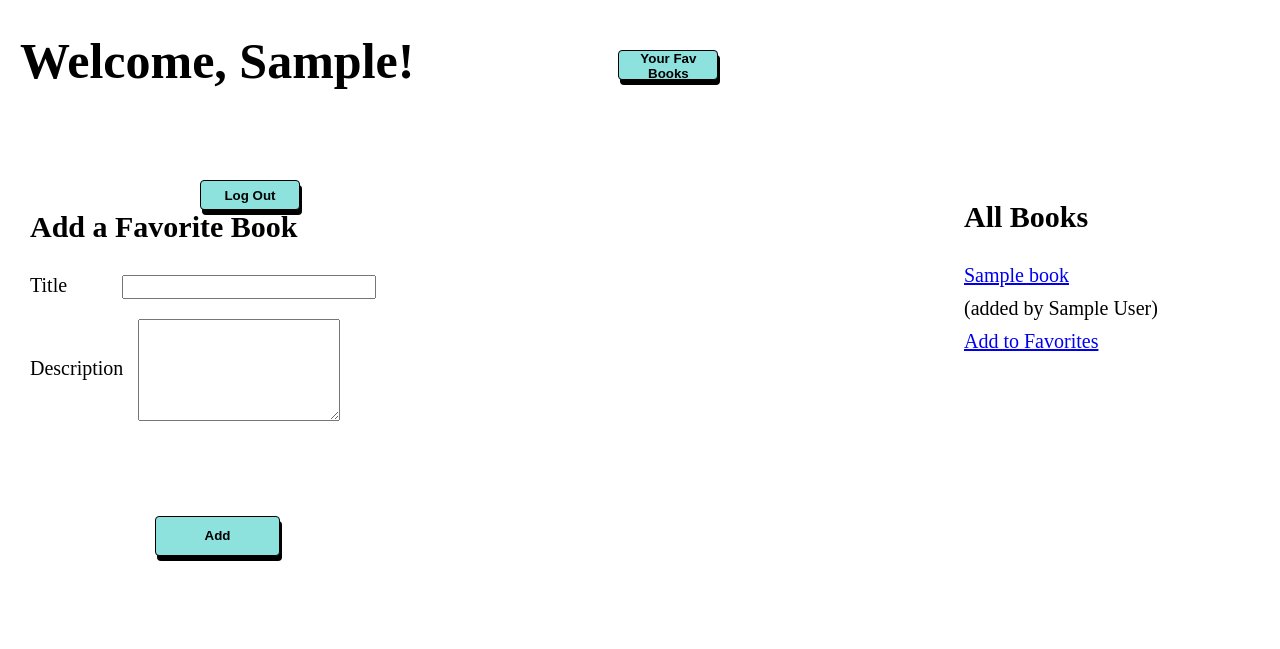
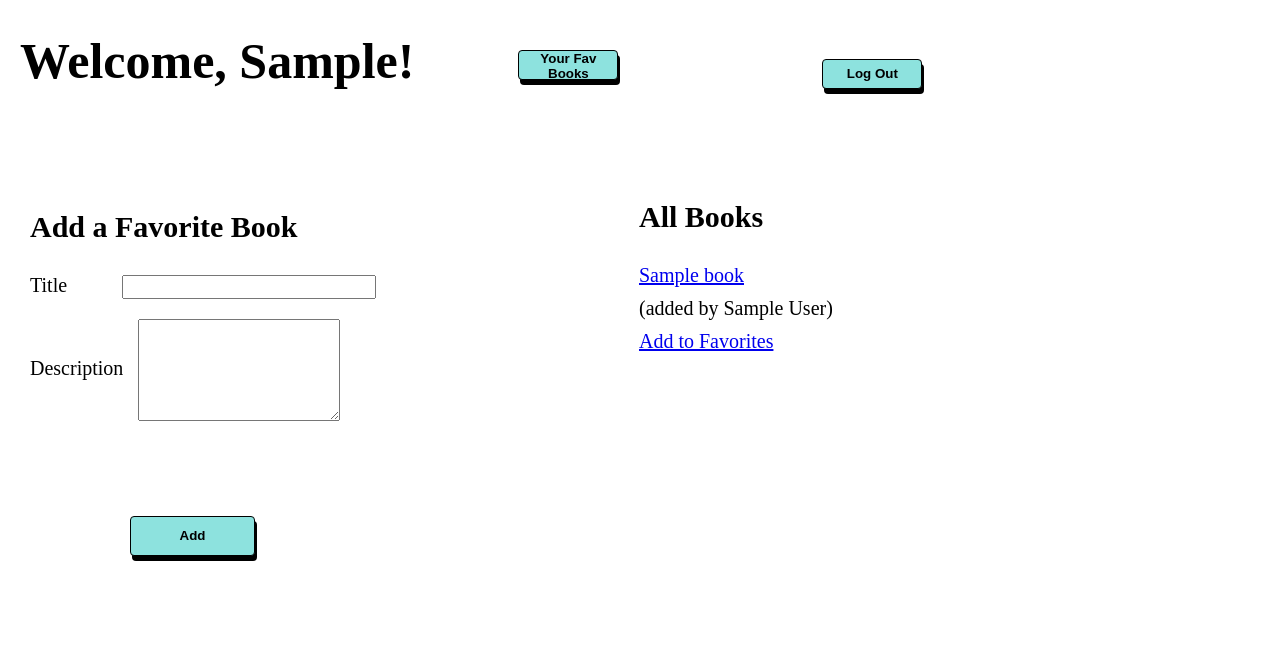
Before and after one commit to Trainer1980/favoritebooks, a Django app: template apps/favorite_book_app/templates/main.html in a window 1280 px wide. Shown: the top 649 px of the page. Run offline with Django 3.2, Linux system fonts and the light colour scheme; the template is opened without the code that fills it: values that come from a table or form of the project are taken from there, others are empty; a user stored in the database is signed in; tables that the repository leaves empty hold one stand-in row (values such as "Sample post"); parts of the project's set-up code (start-up, migrations or seed data) failed here and were passed over.

Commit message:
Changes to CSS

```diff
--- a/apps/favorite_book_app/static/css/style2.css
+++ b/apps/favorite_book_app/static/css/style2.css
@@ -12,7 +12,7 @@ h1{
 }
 form{
     display: inline-block;
-    width: 900px;
+    width:350px;
 }
 .log_form{
     height:30px;
@@ -20,7 +20,7 @@ form{
     box-shadow: 2px 5px;
     border-radius: 4px;
     border: 1px solid black;
-    margin:50px 200px;
+    margin:50px 100px;
     background-color: rgb(141, 226, 222);
     font-weight: bold;
     display: inline-block;
@@ -65,7 +65,7 @@ button{
     box-shadow: 2px 5px;
     border-radius: 4px;
     border: 1px solid black;
-    margin:75px 125px;
+    margin:75px 100px;
     background-color: rgb(141, 226, 222);
     font-weight: bold;
     display: inline-block;
@@ -73,6 +73,9 @@ button{
 .list{
     display: inline-block;
     margin-top: 50px;
+    margin-left:225px;
+    height: 450px;
+    overflow-y: auto;
 }
 ul{
     list-style-type: none;
```
Also changed, not shown: apps/favorite_book_app/static/css/style3.css (+9 -13 lines).
